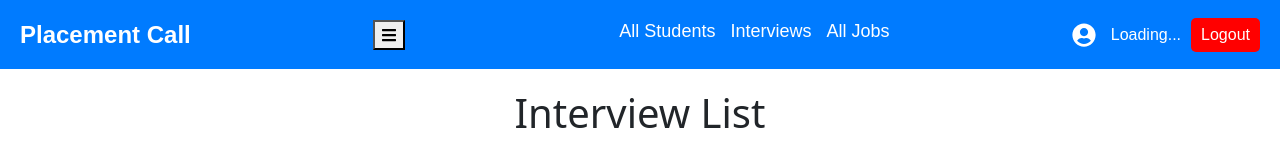
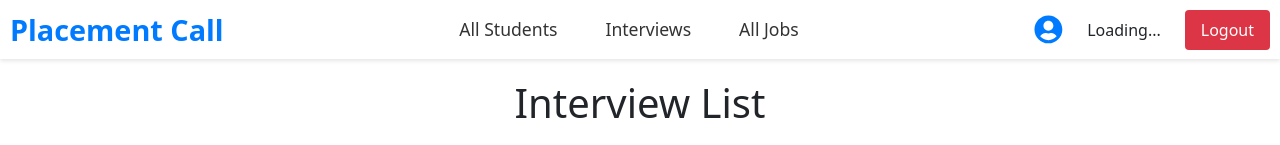
Before and after one commit to VERMAMANISHKUMAR/Placement-Cell-MERN, a React (Create React App) app in the folder frontend/: page /interviews in a window 1280 px wide. Shown: the top 145 px of the page. Built offline with nearby package versions, Linux system fonts and the light colour scheme; no server answers; sample sign-in values are in the browser's storage.

Commit message:
Update Navbar.css
update the css code

```diff
--- a/frontend/src/pages/Navbar/Navbar.css
+++ b/frontend/src/pages/Navbar/Navbar.css
@@ -1,92 +1,204 @@
-
-
-        /* Navbar.css */
+/* Base styles */
 .navbar {
   display: flex;
+  justify-content: space-between;
   align-items: center;
-          justify-content: space-between;
-          background-color: #007bff;
-          padding: 10px 20px;
-          color: white;
-          font-family: Arial, sans-serif;
-
+  padding: 1rem 2rem;
+  background-color: #ffffff;
+  box-shadow: 0 2px 4px rgba(0, 0, 0, 0.1);
+  position: sticky;
+  top: 0;
+  z-index: 1000;
 }
 
 .navbar-logo a {
-          text-decoration: none;
-          color: white;
   font-size: 1.5rem;
   font-weight: bold;
-          margin-left: 20px;
+  color: #007bff;
+  text-decoration: none;
+  margin-left: 10px;
+}
+
+.menu-toggle {
+  display: none;
+  background: none;
+  border: none;
+  font-size: 1.5rem;
+  cursor: pointer;
+  color: #333;
+
 
 }
 
 .navbar-links {
+  display: flex;
   list-style: none;
-          display: flex;
-           gap: 15px;
-           margin-top: 10px;
-           font-size: 18px;
+  margin: 0;
+  padding: 0;
+  gap: 2rem;
 }
 
-        .navbar-links li a {
+.navbar-links a {
+  color: #333;
   text-decoration: none;
+  font-weight: 500;
+  transition: color 0.3s ease;
+}
+
+.navbar-links a:hover {
+  color: #007bff;
+}
+
+.navbar-auth {
+  display: flex;
+  align-items: center;
+  gap: 1rem;
+}
+
+.navbar-auth a {
+  color: #333;
+  text-decoration: none;
+  padding: 0.5rem 1rem;
+  border-radius: 4px;
+  transition: all 0.3s ease;
+}
+
+.navbar-auth a:last-child {
+  background-color: #007bff;
   color: white;
-          transition: color 0.3s ease;
+}
 
+.user-info {
+  display: flex;
+  align-items: center;
+  gap: 1rem;
+}
+
+.user-icon {
+  font-size: 1.5rem;
+  color: #007bff;
+}
+
+.username {
+  font-weight: 500;
+  color: #333;
+}
+
+.logout-btn {
+  padding: 0.5rem 1rem;
+  background-color: #dc3545;
+  color: white;
+  border: none;
+  border-radius: 4px;
+  cursor: pointer;
+  margin-right: 10px;
+  transition: background-color 0.3s ease;
+}
+
+/* Mobile Styles (up to 768px) */
+@media (max-width: 768px) {
+  .navbar {
+      padding: 1rem;
+  }
+
+  .menu-toggle {
+      display: block;
+      position: absolute;
+      right: 1rem;
+      top: 0.4rem;
+  }
+
+  .navbar-links {
+      display: none;
+      flex-direction: column;
+      position: absolute;
+      top: 100%;
+      left: 0;
+      width: 100%;
+      background-color: rgb(255, 255, 255);
+      padding: 1rem;
+      text-align: center;
+      box-shadow: 0 2px 4px rgba(0, 0, 0, 0.1);
+  }
+
+  .navbar-links.active {
+      display: flex;
 
   }
 
-        .navbar-links li a:hover {
-          color: #ffcc00;
-
-        }
-        /* Animate underline on hover */
-
-        .navbar-auth a {
-          text-decoration: none;
-          color: white;
-          transition: color 0.3s ease;
-           margin-right: 20px;
-           font-size: 18px;
+  .navbar-auth {
+      display: none;
+      flex-direction: column;
+      width: 100%;
+      padding: 1rem;
+      background-color: white;
   }
 
-        .navbar-auth a:hover {
-          color: #ffcc00;
-
+  .navbar-auth.active {
+      display: flex;
   }
 
-        input[type="text"] {
-          padding: 5px;
-          border: 1px solid #ccc;
-          border-radius: 4px;
-          outline: none;
-        }
-        /* ----------users icon */
   .user-info {
-          display: flex;
+      flex-direction: column;
       align-items: center;
-          gap: 10px;
-        }
-
-
-
-        .username {
-          font-size: 16px;
-          font-weight: bold;
-        }
-        .user-icon {
-          font-size: 24px;
-          color: white;
-          margin-right: 5px;
+      gap: 0.5rem;
   }
 
   .logout-btn {
-          background: red;
-          color: white;
-          border: none;
-          padding: 5px 10px;
-          cursor: pointer;
-          border-radius: 5px;
-          margin-right: 20px;
+      width: 100%;
   }
+}
+
+/* Tablet Styles (769px to 1024px) */
+@media (min-width: 769px) and (max-width: 1024px) {
+  .navbar {
+      padding: 1rem;
+  }
+
+  .navbar-links {
+      gap: 1rem;
+  }
+
+  .navbar-auth {
+      gap: 0.5rem;
+  }
+
+  .user-info {
+      gap: 0.5rem;
+  }
+
+  .username {
+      font-size: 0.9rem;
+  }
+}
+
+/* Desktop Styles (1025px and up) */
+@media (min-width: 1025px) {
+  .navbar {
+      padding: 1rem 4rem;
+  }
+
+  .navbar-logo a {
+      font-size: 1.8rem;
+  }
+
+  .navbar-links {
+      gap: 3rem;
+  }
+
+  .navbar-links a {
+      font-size: 1.1rem;
+  }
+
+  .user-info {
+      gap: 1.5rem;
+  }
+
+  .user-icon {
+      font-size: 1.8rem;
+  }
+
+  .username {
+      font-size: 1.1rem;
+  }
+}
```
Lines whose indentation alone changed are shown as unchanged.
